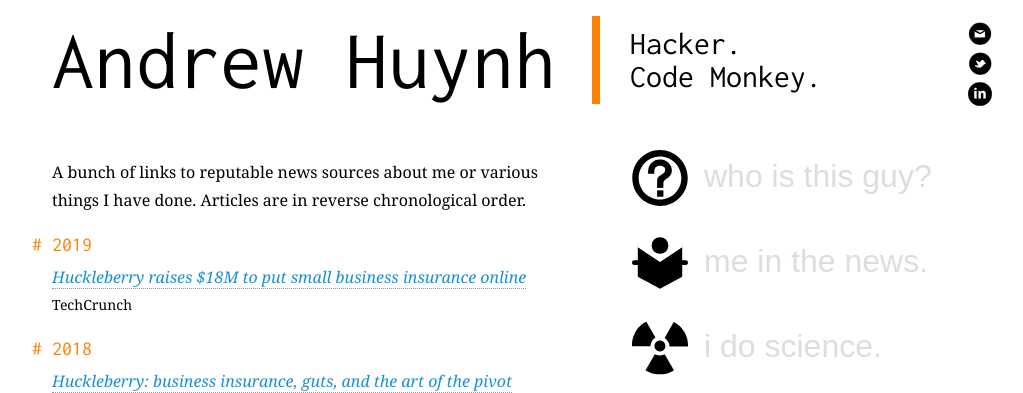
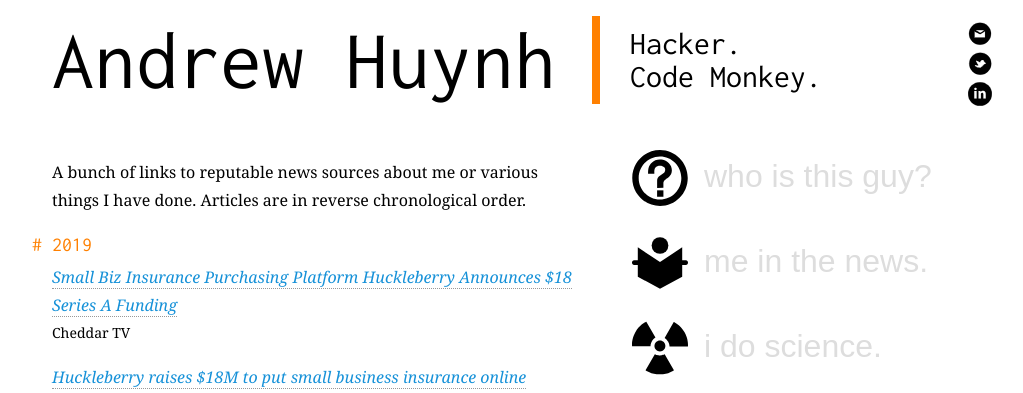
Before and after one commit to a5huynh/athlabs.com, a Jekyll site: the page built from about/news/index.md, in a window 1280 px wide and 900 px high, cut to the strip 0-393 px from the top of the window. Shown: the whole strip, without its empty margins (118-1141 px from the left). Built offline with Jekyll 4.4.1, drawn with Linux system fonts in a browser that asks for light colours; nearby versions of some CDN libraries; some web fonts are replaced.

Commit message:
Add Cheddar TV link for Huckleberry raise

```diff
--- a/about/news/index.md
+++ b/about/news/index.md
@@ -3,9 +3,15 @@ title: me in the news
 last_updated: 2019/12/18
 
 clippings:
-  - year: 2019
+  -
+    year: 2019
     items:
-      - title: "Huckleberry raises $18M to put small business insurance online"
+      -
+        title: "Small Biz Insurance Purchasing Platform Huckleberry Announces $18 Series A Funding"
+        link: "https://cheddar.com/media/small-biz-insurance-purchasing-platform-huckleberry-announces-series-a-funding"
+        publication: Cheddar TV
+      -
+        title: "Huckleberry raises $18M to put small business insurance online"
         link: "https://techcrunch.com/2019/12/18/huckleberry-raises-18m-to-put-small-business-insurance-online/"
         publication: TechCrunch
   -
```
